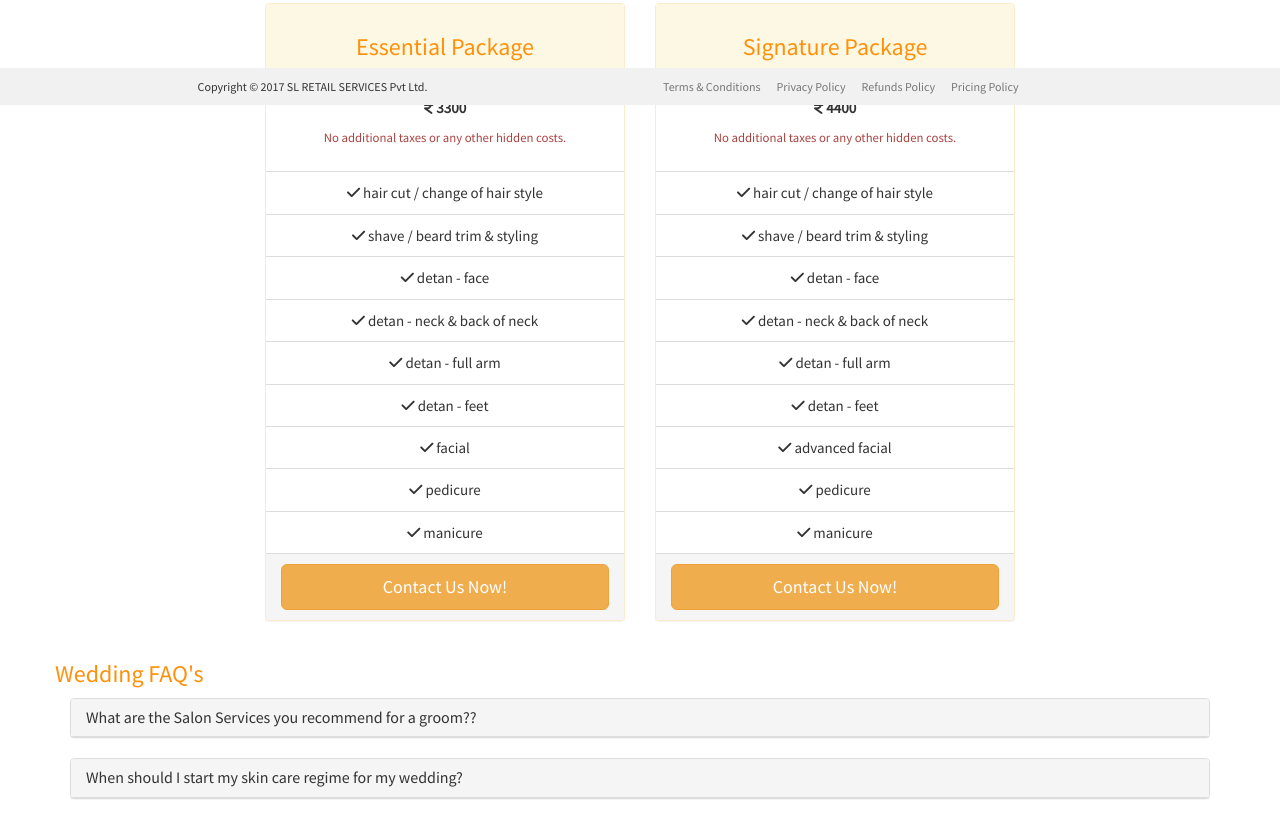
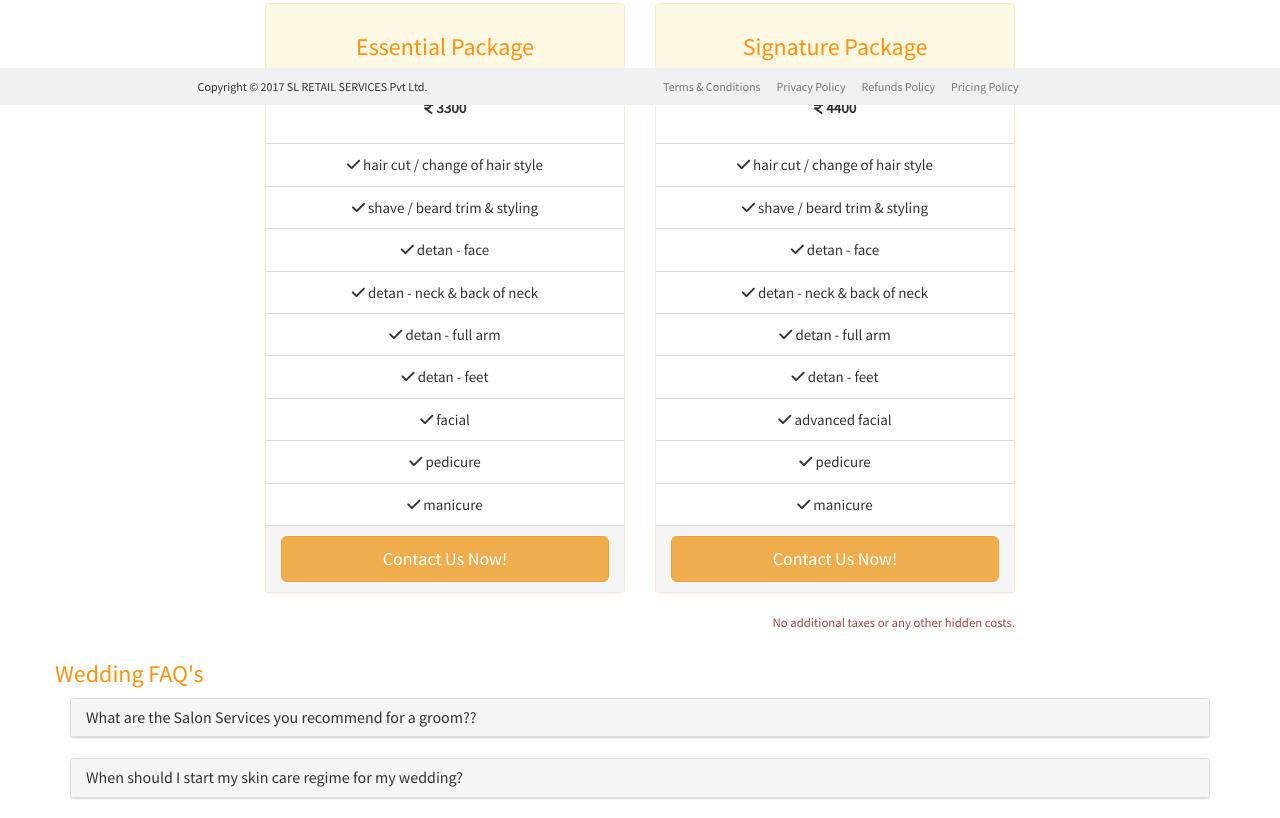
Before and after one commit to pranavsolutions/Studio44, a plain HTML site: page mens-groom-wedding-makeup-facial-chennai.html in a window 1280 px wide. Shown: the part 695-1513 px from the top of the page. Drawn offline with nearby package versions, Linux system fonts and the light colour scheme.

Commit message:
fixed the position of no additional cost text

```diff
--- a/mens-groom-wedding-makeup-facial-chennai.html
+++ b/mens-groom-wedding-makeup-facial-chennai.html
@@ -78,7 +78,6 @@
                               </div>
                               <div class="panel-body text-center">
                                     <p><strong><i class="fa fa-inr"></i> 3300</strong></p>
-                                    <small><p class="text-danger">No additional taxes or any other hidden costs.</p></small>
                               </div>
                               <ul class="list-group text-center">
                                     <li class="list-group-item"><i class="fa fa-check"></i> hair cut / change of hair style</li>
@@ -106,7 +105,6 @@
                               </div>
                               <div class="panel-body text-center">
                                     <p><strong><i class="fa fa-inr"></i> 4400</strong></p>
-                                    <small><p class="text-danger">No additional taxes or any other hidden costs.</p></small>
                               </div>
                               <ul class="list-group text-center">
                                     <li class="list-group-item"><i class="fa fa-check"></i> hair cut / change of hair style</li>
@@ -125,6 +123,12 @@
                         </div>
                   </div>
                   <div class="col-md-2"></div>
+            </div>
+            <div class="row">
+                <div class="col-md-10">
+                    <small><p class=" text-right text-danger">No additional taxes or any other hidden costs.</p></small>
+                </div>
+                <div class="col-md-2"></div>
             </div>
             <div class="row mb-exl">
                   <h3>Wedding FAQ's</h3>
```
